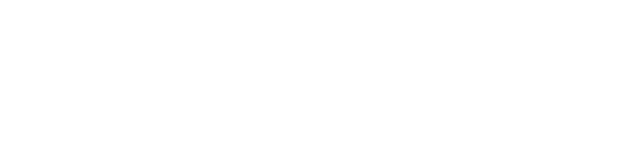
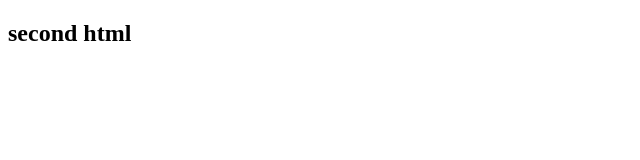
Before and after one commit to Jenya97/CodeSchool, a plain HTML site: page second.html in a window 1280 px wide. Shown: the whole page, without its empty margins (0-640 px from the left). Drawn offline with Linux system fonts and the light colour scheme.

Commit message:
add second

```diff
--- a/second.html
+++ b/second.html
@@ -7,6 +7,6 @@
     <title>Document</title>
 </head>
 <body>
-
+    <h2>second html</h2>
 </body>
 </html>
```
